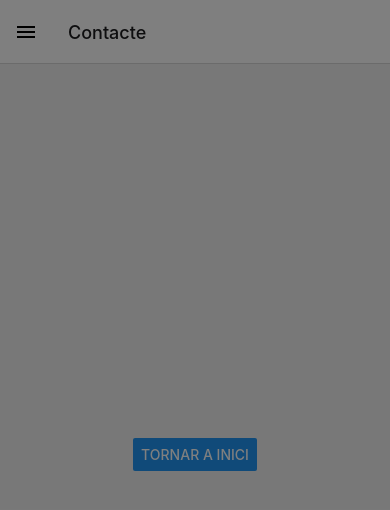
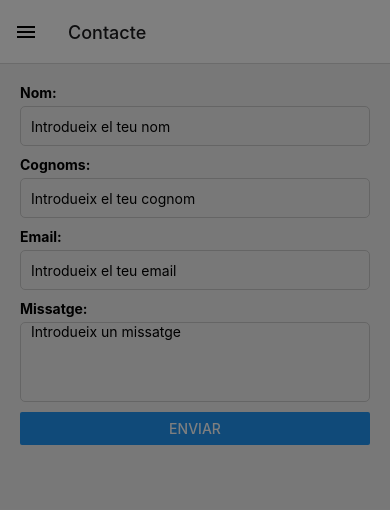
Before and after one commit to guibad22daw/GP2-Projecte2, a React Native app: screen /Contacte in a window 390 px wide. Shown: the top 510 px of the page. Built offline with nearby package versions, Linux system fonts and the light colour scheme.

Commit message:
Formulario hecho (falta darle estilo)

```diff
--- a/App.js
+++ b/App.js
@@ -2,9 +2,9 @@ import * as React from 'react';
 import { Button, View,Text } from 'react-native';
 import { createDrawerNavigator } from '@react-navigation/drawer';
 import { NavigationContainer } from '@react-navigation/native';
-import { Inici } from './components/Inici';
-import { Contacte } from './components/Contacte';
-import { Dades } from './components/Dades';
+import { Inici } from './components/Inici/Inici';
+import { Contacte } from './components/Contacte/Contacte';
+import { Dades } from './components/Dades/Dades';
 import Icon from 'react-native-vector-icons/Ionicons';
 
 const Drawer = createDrawerNavigator();
--- a/components/Contacte.js
+++ /dev/null
@@ -1,9 +0,0 @@
-import { View, Text, Button } from 'react-native'
-
-export function Contacte({ navigation }) {
-    return (
-        <View style={{ flex: 1, alignItems: 'center', justifyContent: 'center' }}>
-            <Button onPress={() => navigation.navigate('Inici')} title="Tornar a inici" />
-        </View>
-    )
-}
--- /dev/null
+++ b/components/Contacte/Contacte.js
@@ -0,0 +1,52 @@
+import React, { useState } from 'react';
+import { View, Text, TextInput, Button, StyleSheet } from 'react-native';
+import styles from './Styles';
+
+export function Contacte ({ navigation }) {
+  const [nom, setNom] = useState('');
+  const [cognom, setCognom] = useState('');
+  const [email, setEmail] = useState('');
+  const [misstage, setMissatge] = useState('');
+
+  const handleSubmit = () => {
+    console.log('Nom:', nom);
+    console.log('Cognoms:', cognom);
+    console.log('Email:', email);
+    console.log('Missatge:', misstage);
+  };
+
+  return (
+    <View style={styles.container}>
+      <Text style={styles.label}>Nom:</Text>
+      <TextInput
+        style={styles.input}
+        placeholder="Introdueix el teu nom"
+        value={nom}
+        onChangeText={setNom}
+      />
+      <Text style={styles.label}>Cognoms:</Text>
+      <TextInput
+        style={styles.input}
+        placeholder="Introdueix el teu cognom"
+        value={cognom}
+        onChangeText={setCognom}
+      />
+      <Text style={styles.label}>Email:</Text>
+      <TextInput
+        style={styles.input}
+        placeholder="Introdueix el teu email"
+        value={email}
+        onChangeText={setEmail}
+      />
+      <Text style={styles.label}>Missatge:</Text>
+      <TextInput
+        style={[styles.input, styles.missatgeInput]}
+        placeholder="Introdueix un missatge"
+        value={misstage}
+        onChangeText={setMissatge}
+        multiline
+      />
+      <Button title="Enviar" onPress={handleSubmit} />
+    </View>
+  );
+};
--- /dev/null
+++ b/components/Contacte/Styles.js
@@ -0,0 +1,24 @@
+import { StyleSheet } from 'react-native';
+
+const styles = StyleSheet.create({
+    container: {
+        padding: 20,
+    },
+    label: {
+        marginBottom: 5,
+        fontWeight: 'bold',
+    },
+    input: {
+        height: 40,
+        borderColor: '#ccc',
+        borderWidth: 1,
+        borderRadius: 5,
+        marginBottom: 10,
+        paddingHorizontal: 10,
+    },
+    missatgeInput: {
+        height: 80,
+    },
+});
+
+export default styles;
--- a/components/Inici.js
+++ /dev/null
@@ -1,60 +0,0 @@
-import React from 'react';
-import { StyleSheet, Text, View, ImageBackground, Button } from 'react-native';
-import { useFonts } from 'expo-font';
-
-export function Inici({ navigation }) {
-  const [loaded] = useFonts({
-    Poppins: require('../assets/fonts/Poppins-Regular.ttf'),
-    PoppinsMedium: require('../assets/fonts/Poppins-Medium.ttf'),
-    PoppinsSemibold: require('../assets/fonts/Poppins-SemiBold.ttf'),
-  });
-
-  if (!loaded) {
-    return null;
-  }
-
-  return (
-    <ImageBackground
-      source={{uri: 'https://w0.peakpx.com/wallpaper/865/35/HD-wallpaper-africa-naturally.jpg'}}
-      style={styles.backgroundImage}>
-      <View style={styles.container}>
-        <Text style={styles.title}>Pobresa mundial</Text>
-        <Text style={styles.description}>
-        A l'actualitat, moltes persones no coneixen la realitat actual de molts països. T'ajudem a descobrir-la.
-        </Text>
-        <Button
-          title="Veure dades"
-          onPress={() => navigation.navigate('Dades')}
-        />
-      </View>
-    </ImageBackground>
-  );
-};
-
-const styles = StyleSheet.create({
-  backgroundImage: {
-    flex: 1,
-    resizeMode: "cover",
-    justifyContent: "center"
-  },
-  container: {
-    flex: 1,
-    justifyContent: 'center',
-    alignItems: 'center',
-    backgroundColor: 'rgba(0,0,0,0.5)',
-  },
-  title: {
-    fontSize: 32,
-    fontFamily:'PoppinsSemibold',
-    color: '#fff',
-    marginBottom: 20,
-  },
-  description: {
-    fontFamily:'Poppins',
-    fontSize: 14,
-    color: '#fff',
-    textAlign: 'center',
-    paddingHorizontal: 20,
-    marginBottom: 30,
-  },
-});
--- /dev/null
+++ b/components/Inici/Inici.js
@@ -0,0 +1,33 @@
+import React from 'react';
+import { Text, View, ImageBackground, Button } from 'react-native';
+import { useFonts } from 'expo-font';
+import styles from './Styles';
+
+export function Inici({ navigation }) {
+  const [loaded] = useFonts({
+    Poppins: require('../../assets/fonts/Poppins-Regular.ttf'),
+    PoppinsMedium: require('../../assets/fonts/Poppins-Medium.ttf'),
+    PoppinsSemibold: require('../../assets/fonts/Poppins-SemiBold.ttf'),
+  });
+
+  if (!loaded) {
+    return null;
+  }
+
+  return (
+    <ImageBackground
+      source={{uri: 'https://w0.peakpx.com/wallpaper/865/35/HD-wallpaper-africa-naturally.jpg'}}
+      style={styles.backgroundImage}>
+      <View style={styles.container}>
+        <Text style={styles.title}>Pobresa mundial</Text>
+        <Text style={styles.description}>
+        A l'actualitat, moltes persones no coneixen la realitat actual de molts països. T'ajudem a descobrir-la.
+        </Text>
+        <Button
+          title="Veure dades"
+          onPress={() => navigation.navigate('Dades')}
+        />
+      </View>
+    </ImageBackground>
+  );
+};
--- /dev/null
+++ b/components/Inici/Styles.js
@@ -0,0 +1,37 @@
+import { StyleSheet } from 'react-native';
+
+const styles = StyleSheet.create({
+  contenidor: {
+    flex: 1,
+    alignItems: 'center',
+    justifyContent: 'center',
+    backgroundColor: 'black',
+  },
+  backgroundImage: {
+    flex: 1,
+    resizeMode: "cover",
+    justifyContent: "center"
+  },
+  container: {
+    flex: 1,
+    justifyContent: 'center',
+    alignItems: 'center',
+    backgroundColor: 'rgba(0,0,0,0.6)',
+    },
+    title: {
+      fontSize: 32,
+      fontFamily:'PoppinsSemibold',
+      color: '#fff',
+      marginBottom: 20,
+    },
+    description: {
+      fontFamily:'Poppins',
+      fontSize: 14,
+      color: '#fff',
+      textAlign: 'center',
+      paddingHorizontal: 20,
+      marginBottom: 30,
+    },
+});
+
+export default styles;
```
Also changed, not shown: components/Styles.js (deleted, +0 -12 lines), components/Dades/Dades.js (renamed from components/Dades.js).
